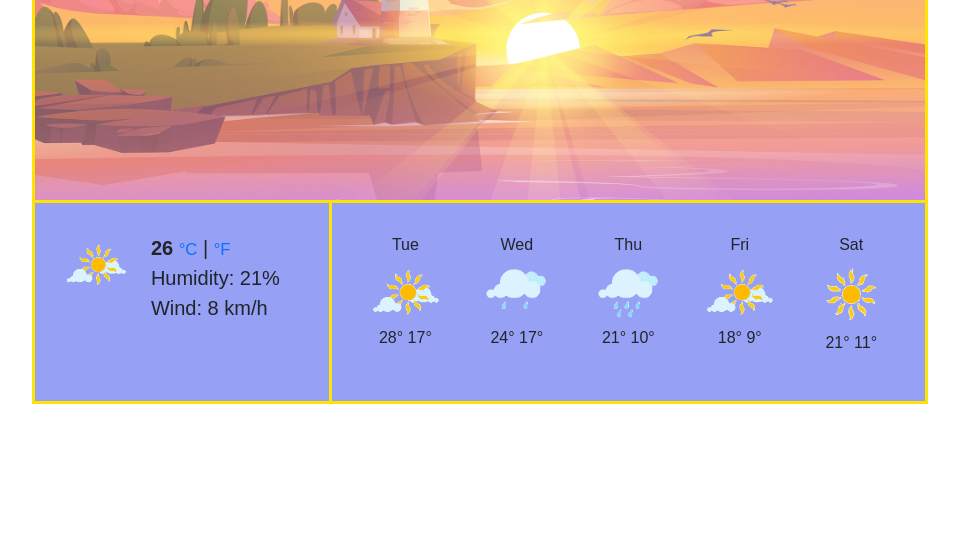
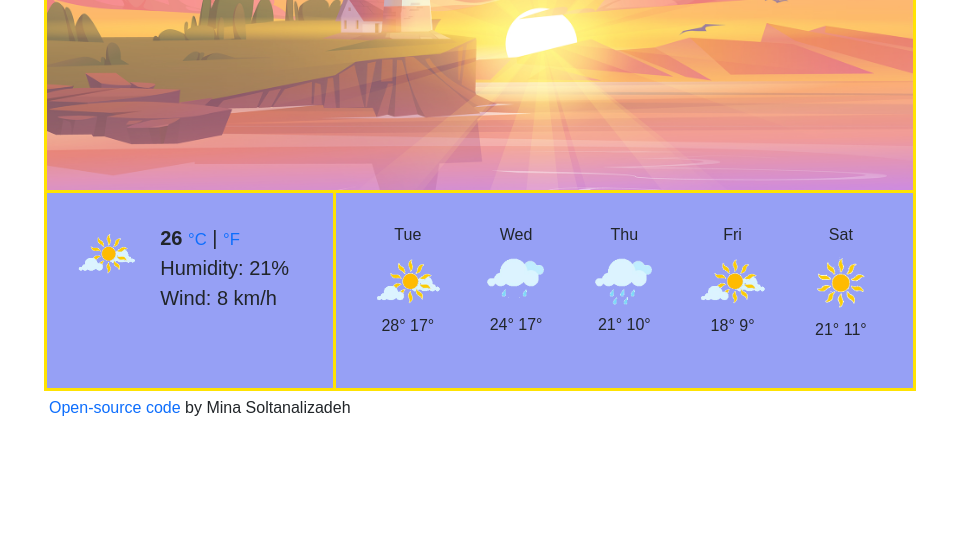
Before and after one commit to MinaSaz/weather-app, a plain HTML site: page index.html in a window 1280 px wide. Shown: the part 259-800 px from the top of the page, without its empty margins (160-1119 px from the left). Drawn offline with nearby package versions, Linux system fonts and the light colour scheme; a web font is replaced by a local one.

Commit message:
add source code link

```diff
--- a/index.html
+++ b/index.html
@@ -26,6 +26,7 @@
   </head>
   <body>
     <div class="container weather-app">
+      <div class="main-content">
         <div class="main">
           <img src="img/sunny-big.jpg" alt="" />
           <div class="row content">
@@ -57,6 +58,7 @@
             </div>
           </div>
         </div>
+
         <div
           class="row d-flex forcast justify-content-between align-self-stretch"
         >
@@ -86,21 +88,24 @@
                 <span class="day"> Tue </span>
                 <img src="img/mostly-sunny.png" alt="" />
                 <p>
-                <span class="degree">28</span>° <span class="degree">17</span>°
+                  <span class="degree">28</span>°
+                  <span class="degree">17</span>°
                 </p>
               </div>
               <div class="col-2 future-item">
                 <span class="day"> Wed </span>
                 <img src="img/showers.png"" alt="" />
                 <p>
-                <span class="degree">24</span>° <span class="degree">17</span>°
+                  <span class="degree">24</span>°
+                  <span class="degree">17</span>°
                 </p>
               </div>
               <div class="col-2 future-item">
                 <span class="day"> Thu </span>
                 <img src="img/rain.png" alt="" />
                 <p>
-                <span class="degree">21</span>° <span class="degree">10</span>°
+                  <span class="degree">21</span>°
+                  <span class="degree">10</span>°
                 </p>
               </div>
               <div class="col-2 future-item">
@@ -114,13 +119,20 @@
                 <span class="day"> Sat </span>
                 <img src="img/sunny.png" alt="" />
                 <p>
-                <span class="degree">21</span>° <span class="degree">11</span>°
+                  <span class="degree">21</span>°
+                  <span class="degree">11</span>°
                 </p>
               </div>
             </div>
           </div>
         </div>
       </div>
+      <div class="source">
+        <a href="https://github.com/MinaSaz/weather-app">Open-source code</a> by
+        Mina Soltanalizadeh
+      </div>
+    </div>
+
     <script
       src="https://kit.fontawesome.com/5e5a9f63ae.js"
       crossorigin="anonymous"
--- a/src/styles.css
+++ b/src/styles.css
@@ -4,8 +4,11 @@ body {
 
 .weather-app {
   width: 70%;
+
+  margin: 100px auto;
+}
+.main-content {
   border: 3px solid #ffe302;
-  margin: 100px auto;
   padding: 0;
 }
 .main {
@@ -71,3 +74,11 @@ body {
   text-decoration: none;
   font-size: smaller;
 }
+
+.source {
+  margin: 5px;
+}
+
+.source a {
+  text-decoration: none;
+}
```
Lines whose indentation alone changed are shown as unchanged.
